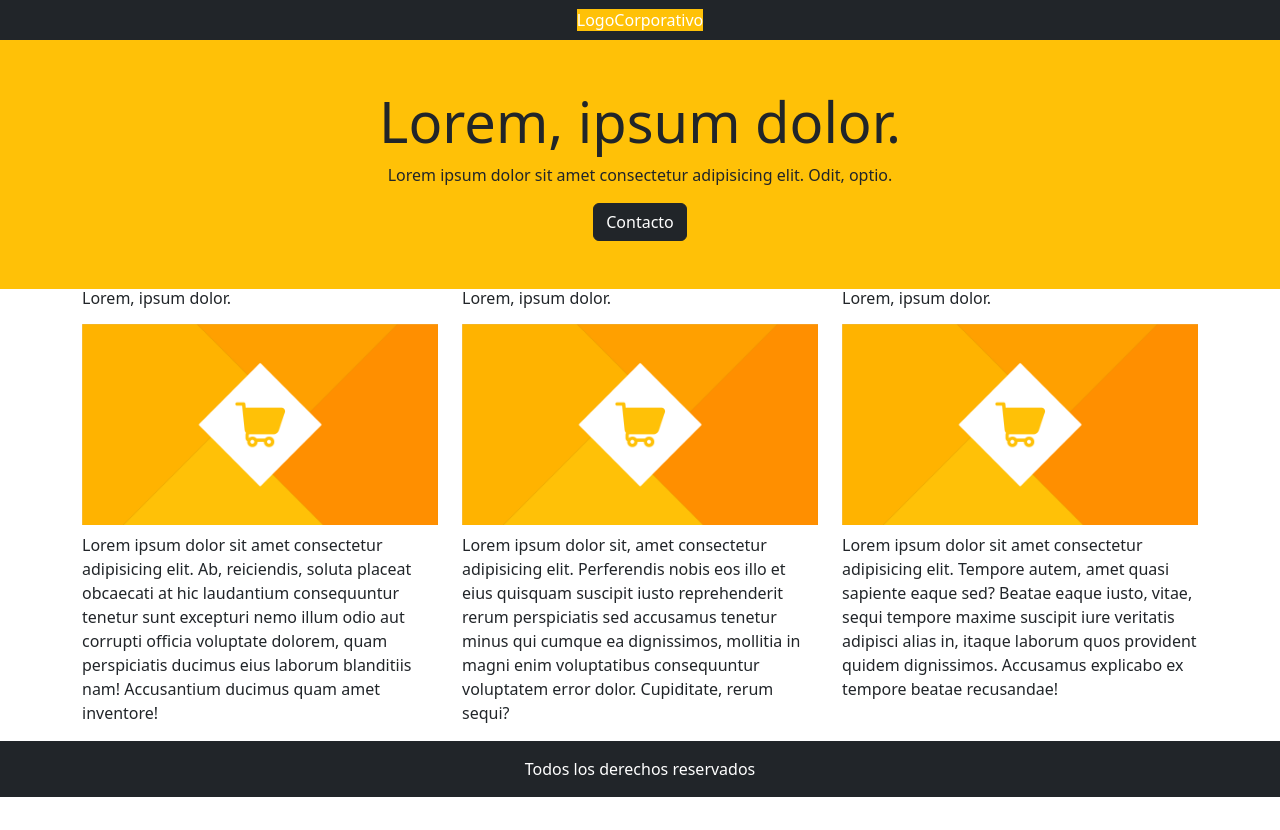
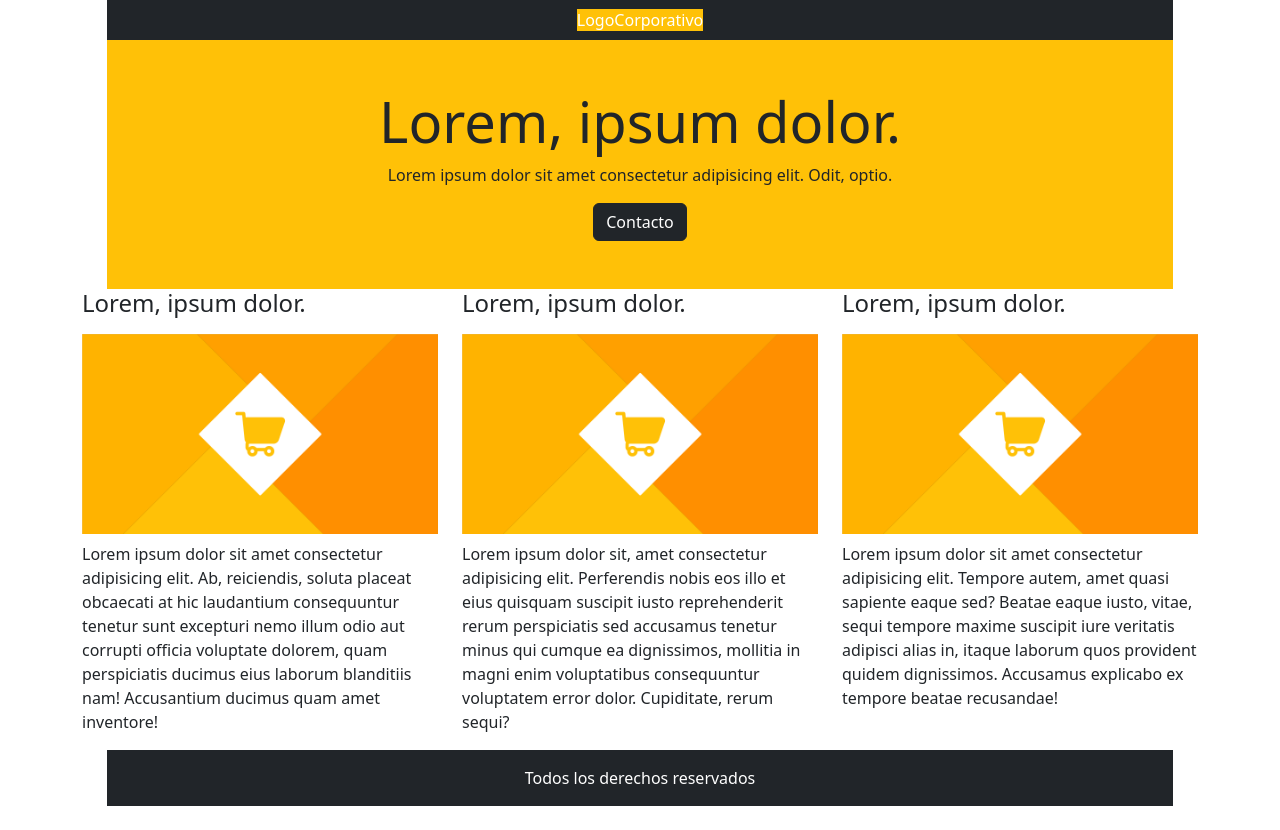
Before and after one commit to Jazmin-Noc/PracticasMoviles, a plain HTML site: page Pract2.html in a window 1280 px wide. Drawn offline with nearby package versions, Linux system fonts and the light colour scheme.

Commit message:
Pract2 com3

```diff
--- a/Pract2.html
+++ b/Pract2.html
@@ -9,39 +9,39 @@
 
   <body>
     <!-- Parte Superior -->
-      <div class="container-fluid text-center bg-dark py-2">
+      <div class="container-fluid text-center bg-dark py-2 col-md-10">
         <span class="bg-warning text-white">LogoCorporativo</span>
       </div>
-      <div class="container-fluid text-center bg-warning py-5">
+      <div class="container-fluid text-center bg-warning py-5 col-md-10">
           <h1 class="display-4">Lorem, ipsum dolor.</h1>
           <p>Lorem ipsum dolor sit amet consectetur adipisicing elit. Odit, optio.</p>
           <button class="btn btn-dark">Contacto</button>
       </div>
 
-      <div class="container">
-        <div class="row">
+      <div class="container container-fluid">
+        <div class="row g-4">
           <!-- Columna 1 -->
             <div class="col-12 col-sm-6 col-md-4">
-                <h6>Lorem, ipsum dolor.</h6>
+                <h4>Lorem, ipsum dolor.</h4>
                 <img src="/img/carrito.png" class="img-fluid rounded-start mx-auto py-2">
                 <p>Lorem ipsum dolor sit amet consectetur adipisicing elit. Ab, reiciendis, soluta placeat obcaecati at hic laudantium consequuntur tenetur sunt excepturi nemo illum odio aut corrupti officia voluptate dolorem, quam perspiciatis ducimus eius laborum blanditiis nam! Accusantium ducimus quam amet inventore!</p>
             </div>
             <!-- Columna 2 -->
             <div class="col-12 col-sm-6 col-md-4">
-                <h6>Lorem, ipsum dolor.</h6>
+                <h4>Lorem, ipsum dolor.</h4>
                 <img src="/img/carrito.png" class="img-fluid rounded-start mx-auto py-2">
                 <p>Lorem ipsum dolor sit, amet consectetur adipisicing elit. Perferendis nobis eos illo et eius quisquam suscipit iusto reprehenderit rerum perspiciatis sed accusamus tenetur minus qui cumque ea dignissimos, mollitia in magni enim voluptatibus consequuntur voluptatem error dolor. Cupiditate, rerum sequi?</p>
             </div>
             <!-- Columna 3 -->
             <div class="col-12 col-sm-12 col-md-4">
-                <h6>Lorem, ipsum dolor.</h6>
+                <h4>Lorem, ipsum dolor.</h4>
                 <img src="/img/carrito.png" class="img-fluid rounded-start mx-auto py-2">
                 <p>Lorem ipsum dolor sit amet consectetur adipisicing elit. Tempore autem, amet quasi sapiente eaque sed? Beatae eaque iusto, vitae, sequi tempore maxime suscipit iure veritatis adipisci alias in, itaque laborum quos provident quidem dignissimos. Accusamus explicabo ex tempore beatae recusandae!</p>
             </div>
         </div>
     </div>
 
-    <footer class="bg-dark text-center text-white py-3">
+    <footer class="container-fluid bg-dark text-center text-white py-3 col-md-10">
         <p class="mb-0">Todos los derechos reservados</p>
     </footer>
 
```
